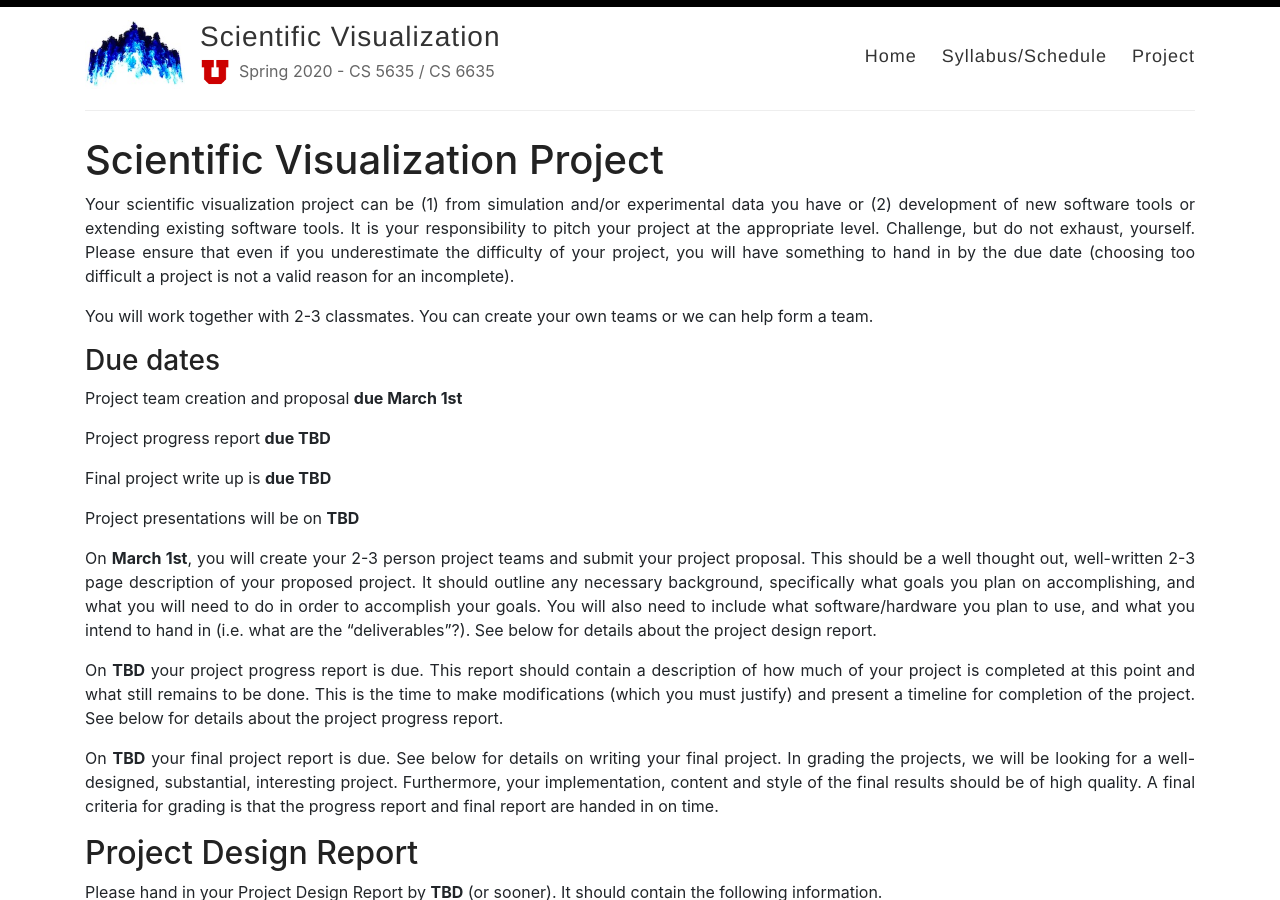
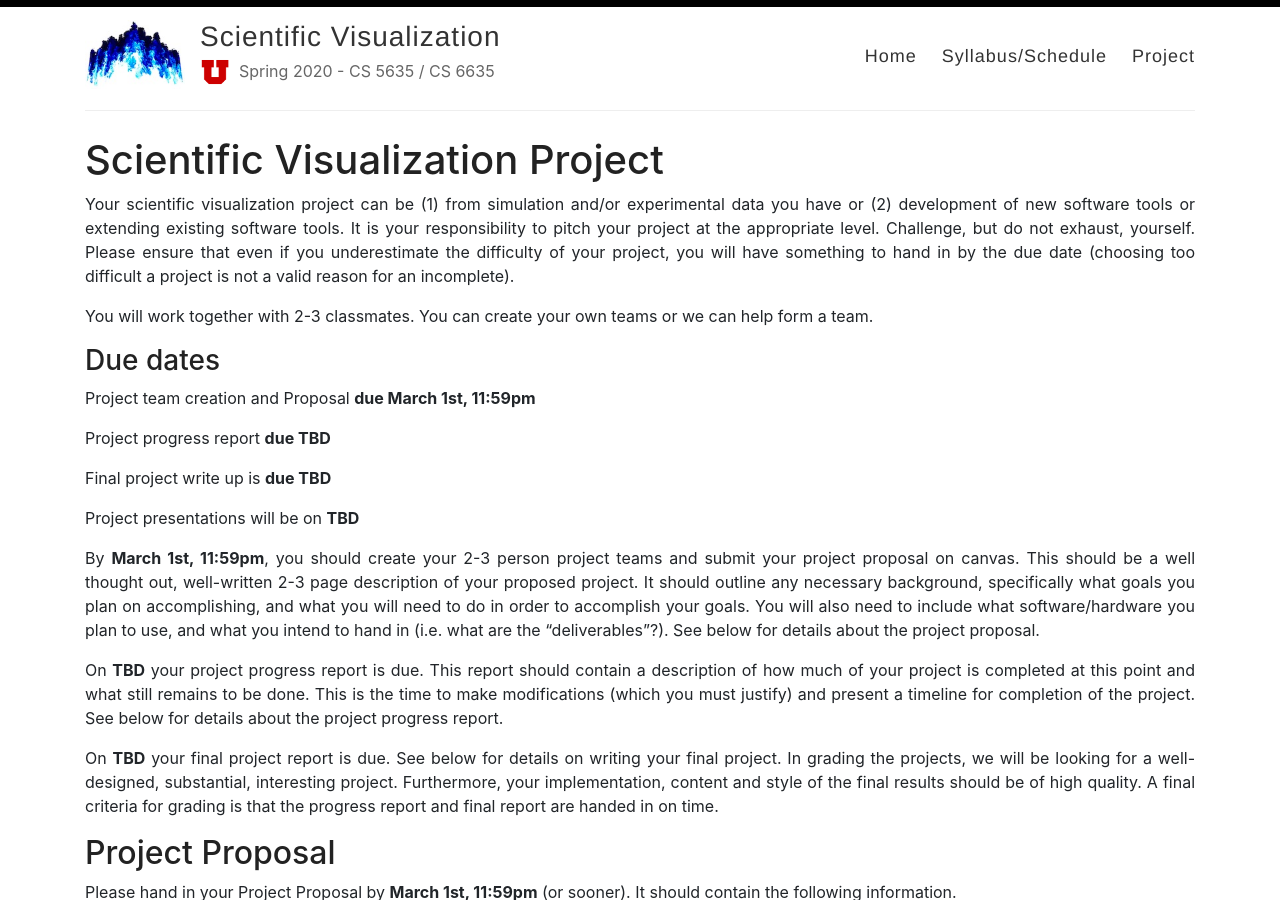
Before and after one commit to ComputingElevatedLab/sciviscourse, a Jekyll site: the page built from _pages/project.md, in a window 1280 px wide and 900 px high. Built offline with Jekyll 4.4.1, drawn with Linux system fonts in a browser that asks for light colours.

Commit message:
Update proposal due date

```diff
--- a/_pages/project.md
+++ b/_pages/project.md
@@ -12,7 +12,7 @@
 You will work together with 2-3 classmates. You can create your own teams or we can help form a team.
 
 ### Due dates
-Project team creation and proposal **due March 1st**
+Project team creation and Proposal **due March 1st, 11:59pm**
 
 Project progress report **due TBD**
 
@@ -20,16 +20,16 @@
 
 Project presentations will be on **TBD**
 
-On **March 1st**, you will create your 2-3 person project teams and submit your project proposal. This should be a well thought out, well-written 2-3 page description of your proposed project. It should outline any necessary background, specifically what goals you plan on accomplishing, and what you will need to do in order to accomplish your goals. You will also need to include what software/hardware you plan to use, and what you intend to hand in (i.e. what are the “deliverables”?). See below for details about the project design report.
+By **March 1st, 11:59pm**, you should create your 2-3 person project teams and submit your project proposal on canvas. This should be a well thought out, well-written 2-3 page description of your proposed project. It should outline any necessary background, specifically what goals you plan on accomplishing, and what you will need to do in order to accomplish your goals. You will also need to include what software/hardware you plan to use, and what you intend to hand in (i.e. what are the “deliverables”?). See below for details about the project proposal.
 
 On **TBD** your project progress report is due. This report should contain a description of how much of your project is completed at this point and what still remains to be done. This is the time to make modifications (which you must justify) and present a timeline for completion of the project. See below for details about the project progress report.
 
 On **TBD** your final project report is due. See below for details on writing your final project.
 In grading the projects, we will be looking for a well-designed, substantial, interesting project. Furthermore, your implementation, content and style of the final results should be of high quality. A final criteria for grading is that the progress report and final report are handed in on time.
 
-## Project Design Report
+## Project Proposal
 
-Please hand in your Project Design Report by **TBD** (or sooner). It should contain the
+Please hand in your Project Proposal by **March 1st, 11:59pm** (or sooner). It should contain the
 following information.
 * Team Names: Project title:
 * Give an overview of the project.
```
